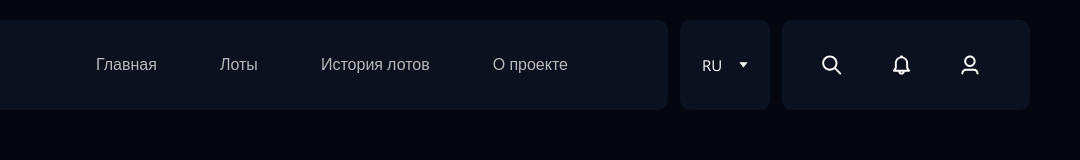
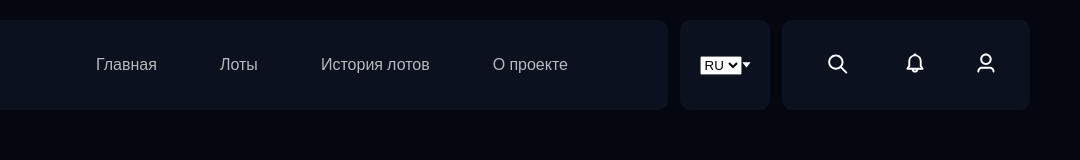
Before and after one commit to LittleSmileSun/NFT, a plain HTML site: page index.html in a window 1280 px wide. Shown: the full height of the page, 200-1280 px from the left. Drawn offline with nearby package versions, Linux system fonts and the light colour scheme.

Commit message:
change header

```diff
--- a/index.html
+++ b/index.html
@@ -9,6 +9,17 @@
     <link rel="preconnect" href="https://fonts.gstatic.com">
     <link href="https://fonts.googleapis.com/css2?family=Nunito&display=swap" rel="stylesheet">
     <link href="https://fonts.googleapis.com/css2?family=Open+Sans&display=swap" rel="stylesheet">
+    <script>
+        function viewDiv(){
+            let active = document.getElementsByClassName("active")[0];
+            let hidden = document.getElementsByClassName("hidden")[0];
+            if (active.style.display === "none") {
+                active.style.display = "block";
+            } else {
+                active.style.display = "none";
+            }
+        };
+    </script>
 </head>
 <body>
     <header>
@@ -26,14 +37,31 @@
             </div>
         </div>
         <div class="header-lang">
-            <span>RU</span>
-            <img src="icons/arrow-bottom.svg">
+            <!-- <span>RU</span> -->
+            <select class="select_lang">
+                <option>RU</option>
+                <option>EN</option>
+            </select><img src="icons/arrow-bottom.svg">
         </div>
         <div class="header-icons">
-            <img class="header-icon" src="icons/header-icon1.svg">
-            <img class="header-icon" src="icons/header-icon2.svg">
-            <img class="header-icon" src="icons/header-icon3.svg">
+            <div class="search">
+                <form action="#">
+                    <button class="hidden" value="Click" onmousedown="viewDiv()">
+                        <img class="header-icon" src="icons/header-icon1.svg">
+                    </button>
+                    <div class="active" style="display: none;">
+                        <input type="text">
+                        <!-- <button>
+                            <img class="header-icon" src="icons/header-icon1.svg">
+                        </button> -->
+                    </div>
+                </form>
+            </div>
+            <a href="#"><img class="header-icon" src="icons/header-icon2.svg"></a>
+            <a href="#"><img class="header-icon" src="icons/header-icon3.svg"></a>
         </div>
     </header>
+    <main>
+    </main>
 </body>
 </html>
--- a/style.css
+++ b/style.css
@@ -83,9 +83,12 @@ header .header-lang {
     font-family: 'Open Sans', sans-serif;
     font-size: 15px;
 }
-header .header-lang img {
-    margin-left: 17px;
+.search button {
+    background: #0c111f;
+    border: none;
+    cursor: pointer;
 }
+
 
 /* Header icons */
 
```
Also changed, not shown: icons/bell-notification.svg (added).
